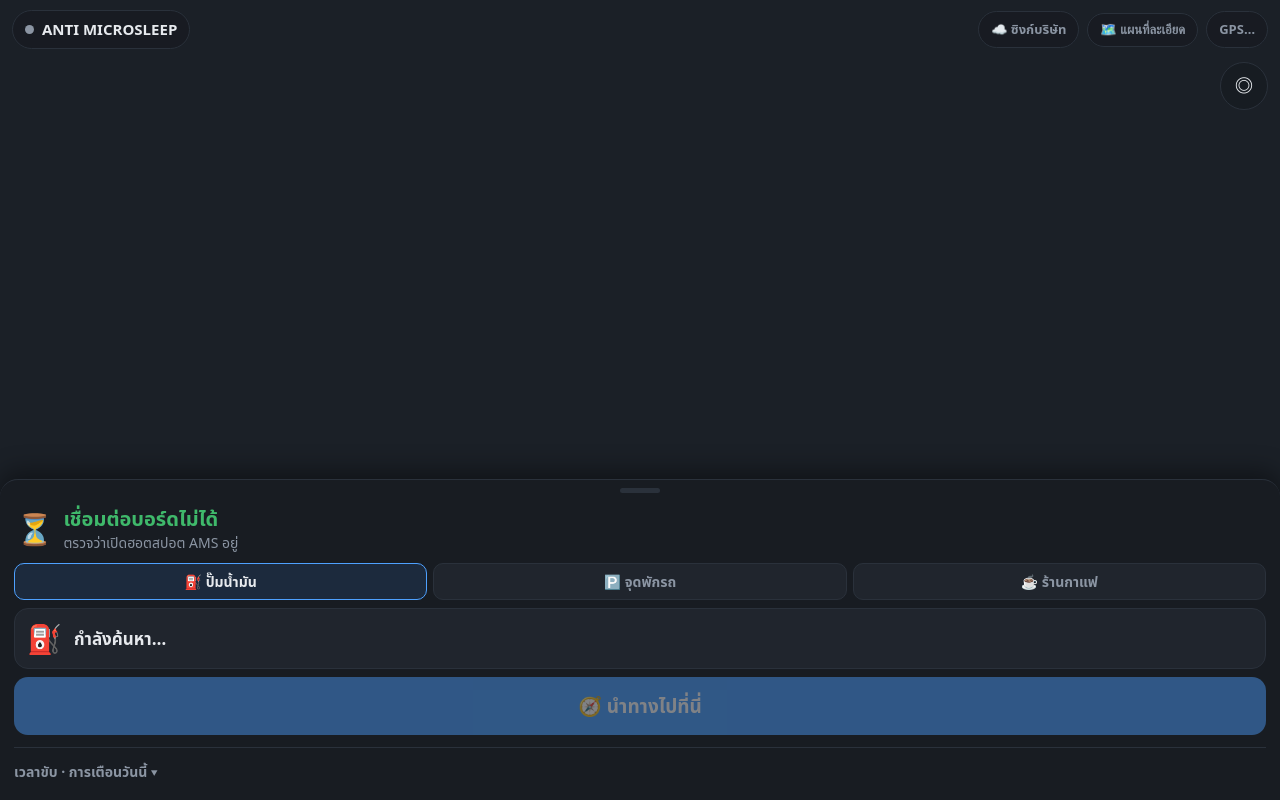
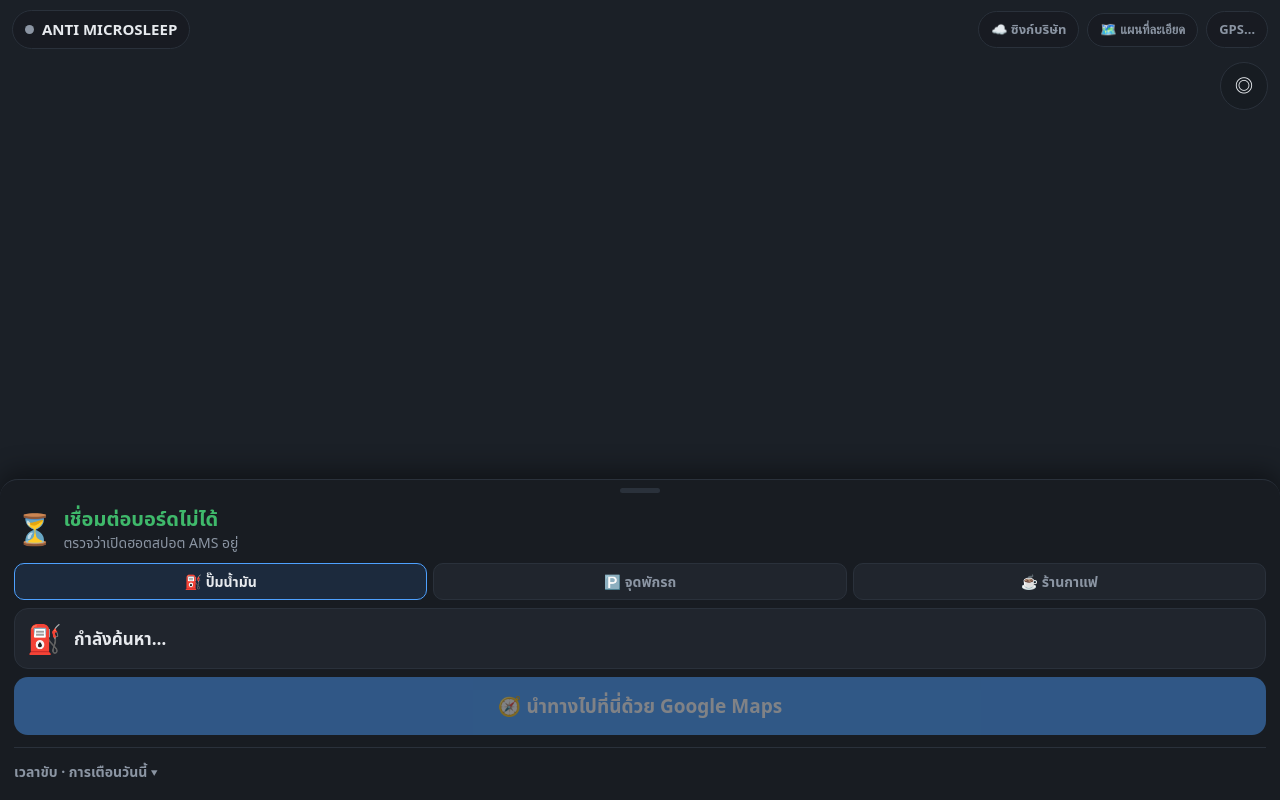
Before and after one commit to tanakitseatang-tech/anti-microsleep, a plain HTML site: page assets/driver.html in a window 1280 px wide. Drawn offline with Linux system fonts and the light colour scheme; no server answers.

Commit message:
Rename navigation button to นำทางไปที่นี่ด้วย Google Maps

```diff
--- a/assets/driver.html
+++ b/assets/driver.html
@@ -174,7 +174,7 @@
       <div class="dist" id="stopDist"></div>
     </div>
   </div>
-  <a class="go" id="go" target="_blank" rel="noopener" aria-disabled="true">🧭 นำทางไปที่นี่</a>
+  <a class="go" id="go" target="_blank" rel="noopener" aria-disabled="true">🧭 นำทางไปที่นี่ด้วย Google Maps</a>
 
   <details id="more">
     <summary>เวลาขับ · การเตือนวันนี้</summary>
```
